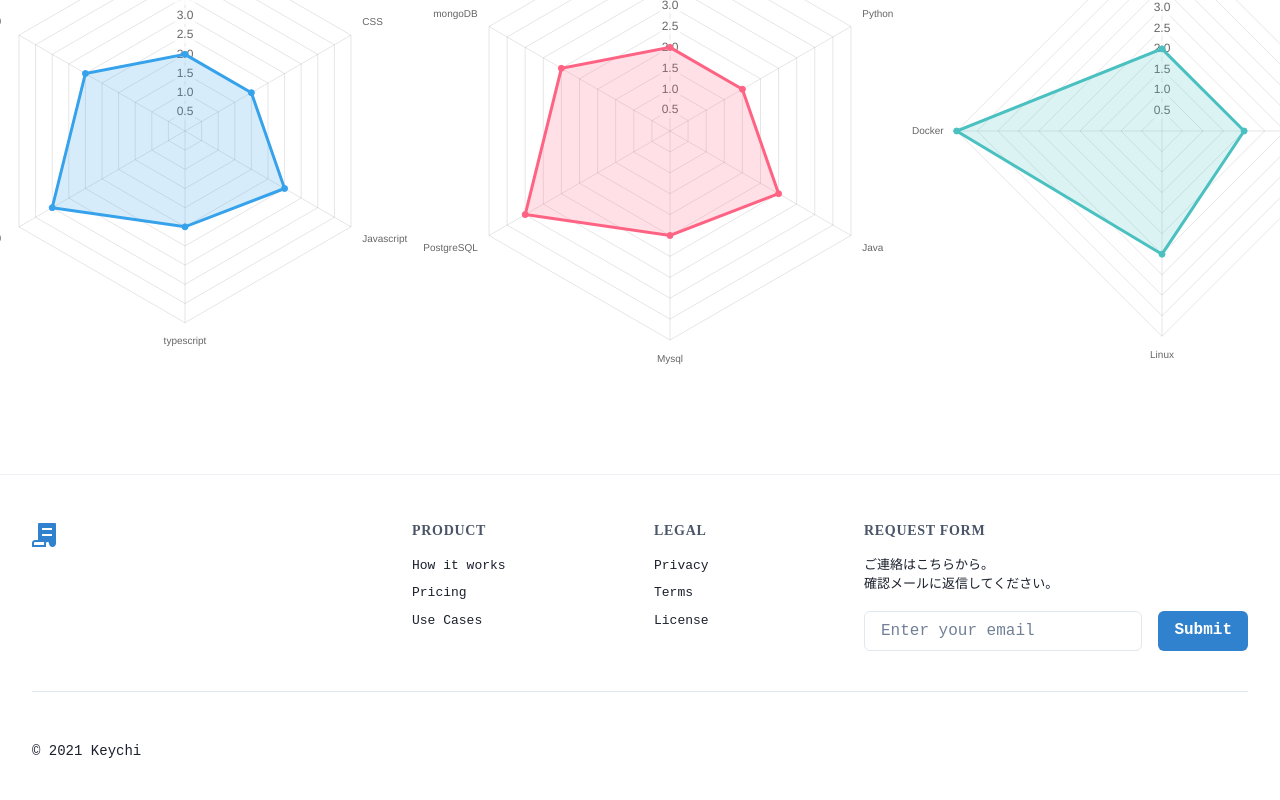
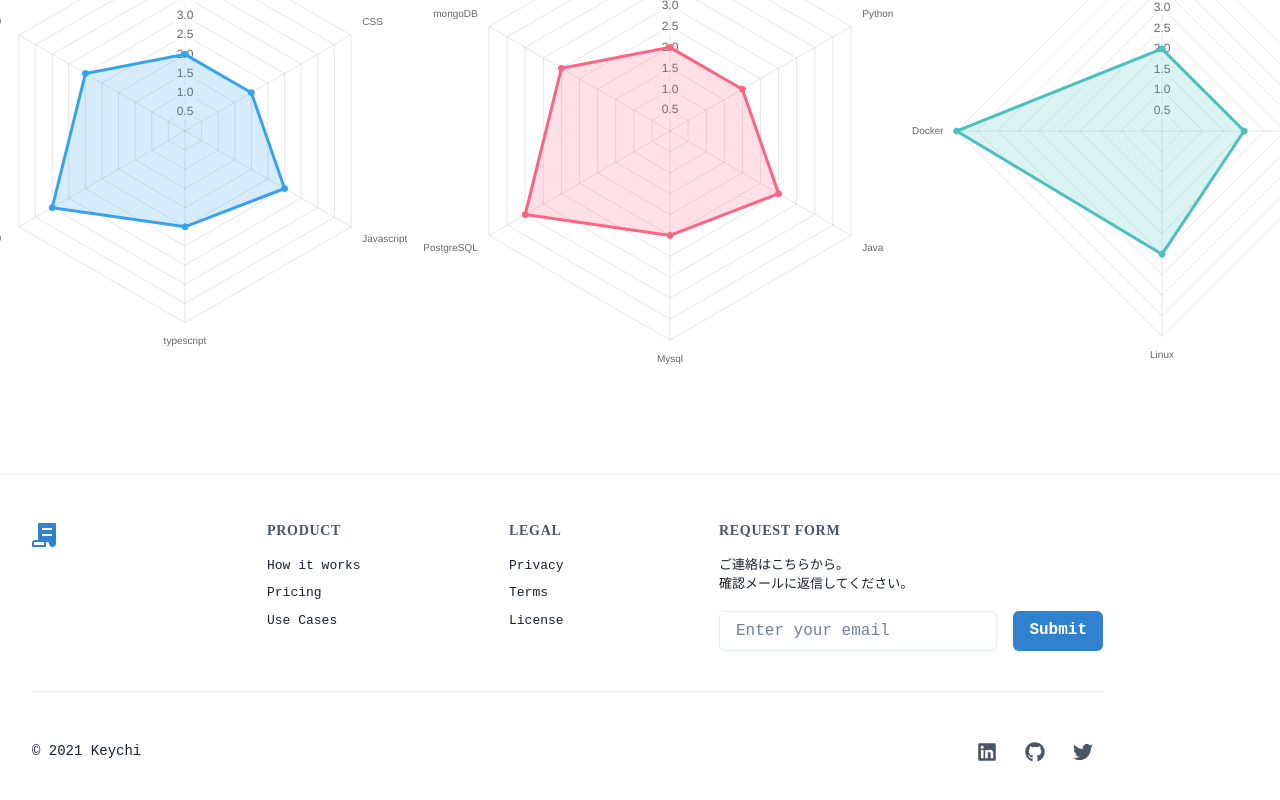
Before and after one commit to keychi25/keychi-lounge, a Next.js app: page / in a window 1280 px wide. Shown: the part 3530-4330 px from the top of the page. Built offline with nearby package versions, Linux system fonts and the light colour scheme; a web font is replaced by a local one.

Commit message:
udpate: footer

```diff
--- a/component/footer/SocialMediaLinks.tsx
+++ b/component/footer/SocialMediaLinks.tsx
@@ -1,14 +1,26 @@
 import { ButtonGroup, ButtonGroupProps, IconButton } from "@chakra-ui/react";
+import { FaGithub, FaLinkedin, FaTwitter } from "react-icons/fa";
 import * as React from "react";
 
 export const SocialMediaLinks = (props: ButtonGroupProps) => (
   <ButtonGroup variant="ghost" color="gray.600" {...props}>
-    <IconButton as="a" href="#" aria-label="LinkedIn" />
-    <IconButton as="a" href="https://github.com/keychi25" aria-label="GitHub" />
+    <IconButton
+      as="a"
+      href="#"
+      aria-label="LinkedIn"
+      icon={<FaLinkedin fontSize="20px" />}
+    />
+    <IconButton
+      as="a"
+      href="https://github.com/keychi25"
+      aria-label="GitHub"
+      icon={<FaGithub fontSize="20px" />}
+    />
     <IconButton
       as="a"
       href="https://twitter.com/f_keychi_ktk"
       aria-label="Twitter"
+      icon={<FaTwitter fontSize="20px" />}
     />
   </ButtonGroup>
 );
--- a/component/graph/RadertChart.tsx
+++ b/component/graph/RadertChart.tsx
@@ -14,7 +14,6 @@ interface dataset {
 }
 
 const RadertChart = (props: dataset) => {
-  console.log(props.label);
   const data = {
     labels: props.labels,
     datasets: [
--- a/pages/index.tsx
+++ b/pages/index.tsx
@@ -21,7 +21,7 @@ const Home: NextPage = () => {
         <Work />
       </div>
       <Divider />
-      <div id="blogs">
+      <div id="blog">
         <Blogs />
       </div>
       <Divider />
--- a/styles/globals.css
+++ b/styles/globals.css
@@ -11,6 +11,13 @@ body {
   display: flex;
   padding: 20px 30px;
   position: fixed;
+  width: 100%;
+}
+
+.site-footer {
+  background: #fff;
+  display: flex;
+  padding: 20px 30px;
   width: 100%;
 }
 
```
